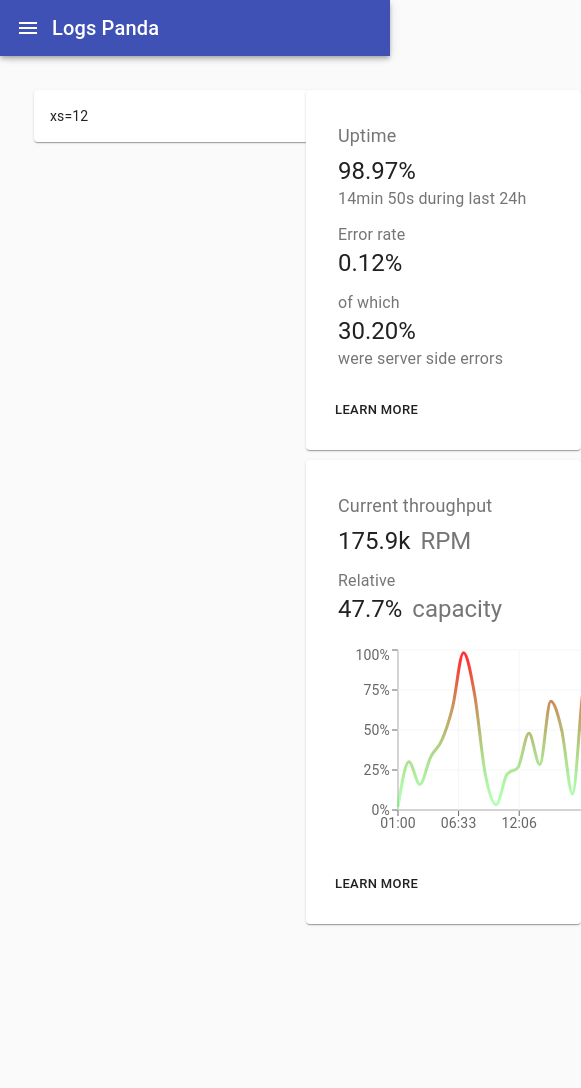
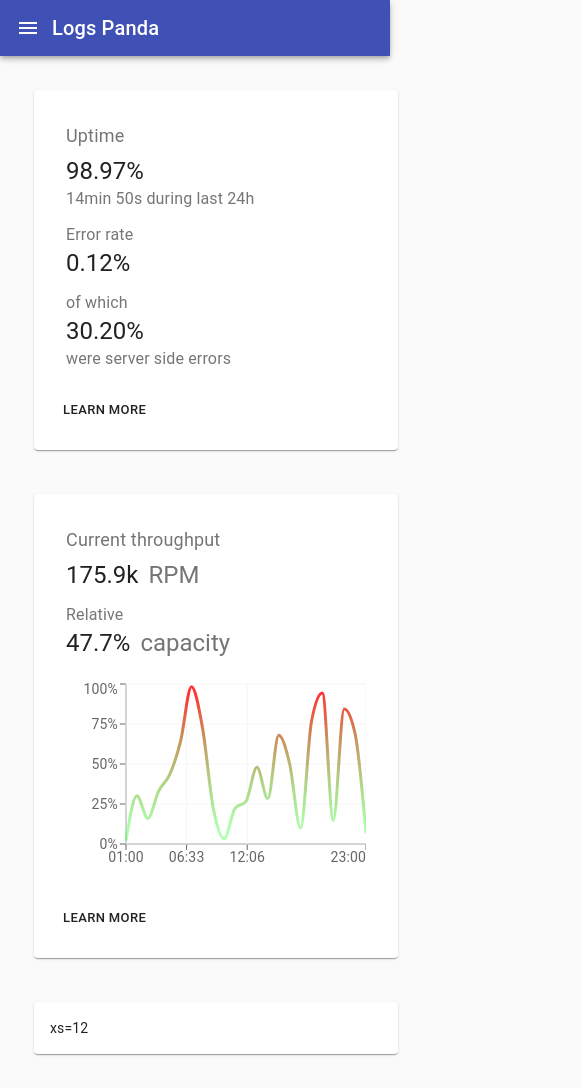
Before and after one commit to Warzecha/LogPanda-frontend, a React (Create React App) app: page /metrics in a window 390 px wide. Shown: the whole page, 581 px wide, since content can reach past the window. Before the commit the page ends 958 px from the top, so only its background shows below. Built offline with nearby package versions, Linux system fonts and the light colour scheme.

Commit message:
responsive grid system

```diff
--- a/src/components/SideBar.jsx
+++ b/src/components/SideBar.jsx
@@ -10,7 +10,7 @@ import ListItemText from "@material-ui/core/ListItemText";
 import useMainStyle from "../styles/MainStyles";
 import {BugReport, History, Settings, Speed, SupervisorAccount, ExitToApp} from "@material-ui/icons";
 import {Link} from "react-router-dom";
-import {useMediaQuery} from "@material-ui/core";
+import {useMediaQuery, useTheme} from "@material-ui/core";
 
 
 function ListItemLink(props) {
@@ -35,7 +35,8 @@ function ListItemLink(props) {
 
 export default function SideBar(props) {
     const classes = useMainStyle();
-    const isSmallDevice = useMediaQuery('(max-width:600px)');
+    const theme = useTheme();
+    const isSmallDevice = useMediaQuery(theme.breakpoints.down('md'));
 
     const drawerContent = (
         <div>
--- a/src/components/TopBar.jsx
+++ b/src/components/TopBar.jsx
@@ -6,11 +6,13 @@ import Typography from '@material-ui/core/Typography';
 import useMainStyle from "../styles/MainStyles";
 import IconButton from "@material-ui/core/IconButton";
 import MenuIcon from '@material-ui/icons/Menu';
-import {useMediaQuery} from "@material-ui/core";
+import {useMediaQuery, useTheme} from "@material-ui/core";
 
 export default function TopBar(props) {
     const classes = useMainStyle();
-    const isSmallDevice = useMediaQuery('(max-width:600px)');
+
+    const theme = useTheme();
+    const isSmallDevice = useMediaQuery(theme.breakpoints.down('md'));
 
     return (
         <AppBar position="fixed" className={classes.appBar}>
--- a/src/components/metrics/MetricsComponentView.jsx
+++ b/src/components/metrics/MetricsComponentView.jsx
@@ -4,26 +4,47 @@ import ThroughputComponent from "./ThroughputComponent";
 import MainMetricsComponent from "./MainMetricsComponent";
 import useTileStyle from "../../styles/TileStyles";
 import Grid from "@material-ui/core/Grid";
+import {useMediaQuery, useTheme} from "@material-ui/core";
 
 export default function MetricsComponentView(props) {
 
     const classes = useTileStyle();
+    const theme = useTheme();
+    const isLargeScreen = useMediaQuery(theme.breakpoints.up('lg'));
+
+    const largeScreenLayout = (
+        <Grid container spacing={3}>
+
+            <Grid item xs={12} md={8}>
+                <MainMetricsComponent/>
+            </Grid>
+            <Grid item xs={12} md={4}>
+                <UptimeComponent {...props}/>
+                <ThroughputComponent {...props.throughputMetrics}/>
+            </Grid>
+        </Grid>
+    );
+
+    const smallScreenLayout = (
+        <Grid container spacing={3}>
+
+            <Grid item xs={12} md={6}>
+                <UptimeComponent {...props}/>
+            </Grid>
+            <Grid item xs={12} md={6}>
+                <ThroughputComponent {...props.throughputMetrics}/>
+            </Grid>
+            <Grid item xs={12}>
+                <MainMetricsComponent/>
+            </Grid>
+
+        </Grid>
+    )
+
 
     return(
         <div className={classes.root}>
-
-            <Grid container spacing={3}>
-
-                <Grid item xs={8}>
-                    <MainMetricsComponent/>
-                </Grid>
-                <Grid item xs={4}>
-                    <UptimeComponent {...props}/>
-                    <ThroughputComponent {...props.throughputMetrics}/>
-                </Grid>
-
-            </Grid>
-
+            {isLargeScreen ? largeScreenLayout : smallScreenLayout}
         </div>
     )
 
--- a/src/styles/TileStyles.js
+++ b/src/styles/TileStyles.js
@@ -5,7 +5,6 @@ const useTileStyle = makeStyles(theme => ({
         flexGrow: 1,
     },
     card: {
-        minWidth: 275,
         margin: 10,
         padding: theme.spacing(2),
     },
```
